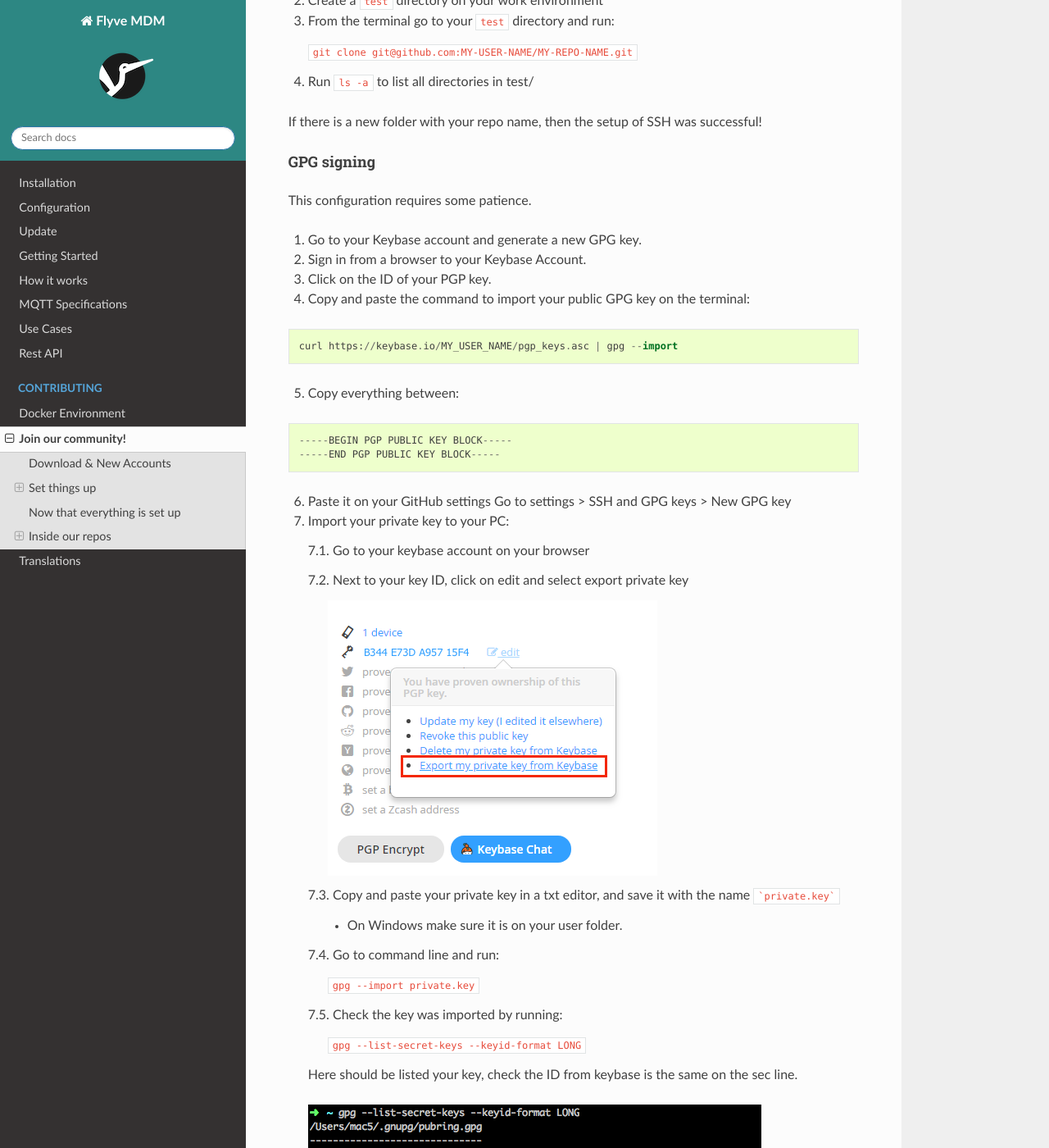
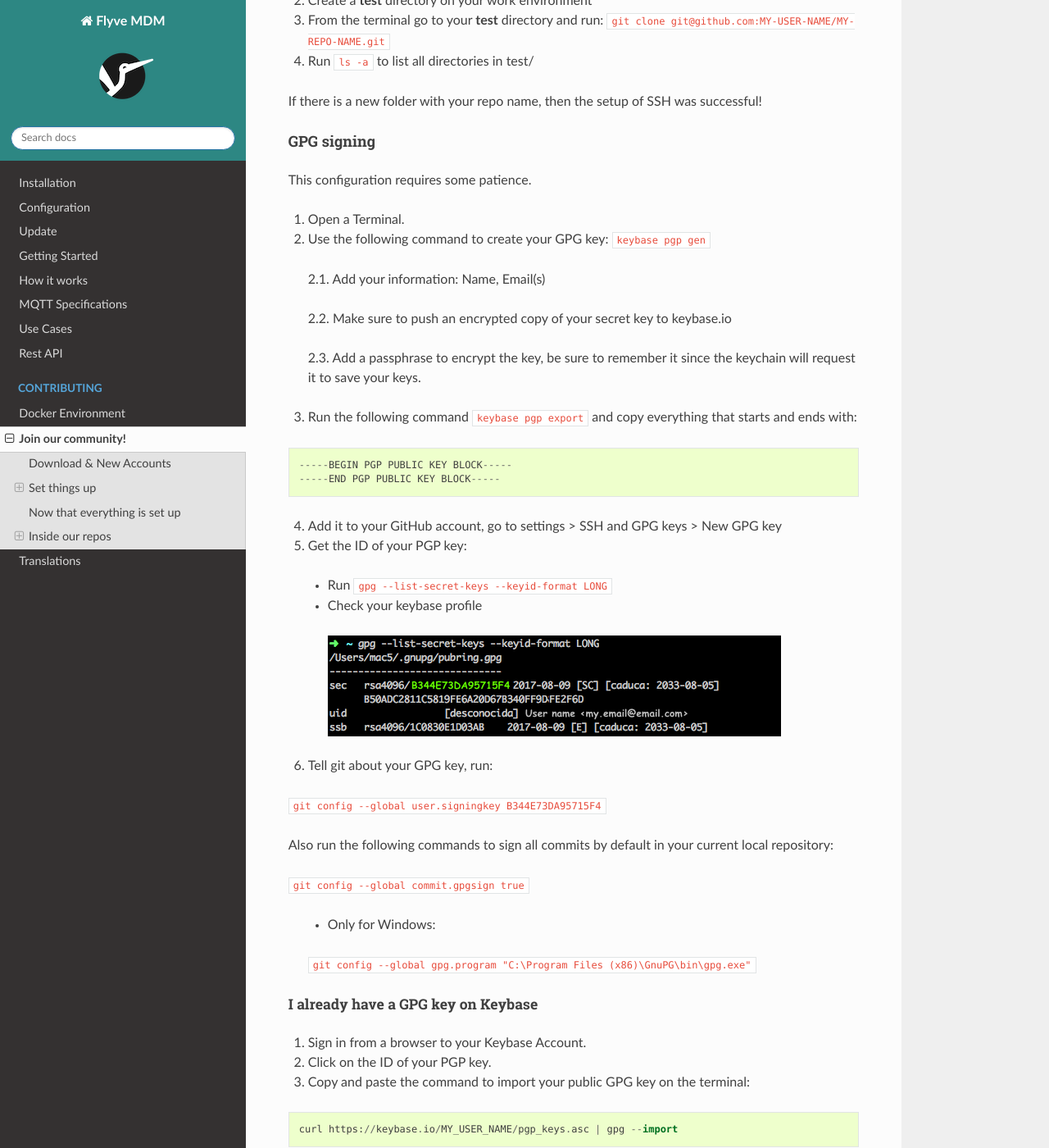
Before and after one commit to flyve-mdm/doc, a Sphinx documentation site: the page built from source/contribute/workflow.rst, in a window 1280 px wide and 1400 px high, scrolled down 1745 px. Shown: the whole window at 82% size. Built offline with Sphinx 7.4.7 and the Read the Docs theme 2.0.0, drawn with Linux system fonts in a browser that asks for light colours; some of the changed text lies outside the part shown.

Commit message:
docs(contribute): add commands to gpg
add steps to create privete key
add steps to add key from keybase account

Signed-off-by: Naylin Medina <nmedina@teclib.com>

````diff
--- a/source/contribute/workflow.rst
+++ b/source/contribute/workflow.rst
@@ -17,7 +17,7 @@
 * `Download GPG command line tools <https://www.gnupg.org/download/>`_
 * `Telegram account <https://telegram.org/>`_
 * `GitHub account <https://github.com/>`_
-* `Keybase Account <https://keybase.io/>`_
+* `Download Keybase <https://keybase.io/>`_
 
 Set things up
 -------------
@@ -63,11 +63,9 @@
 
 1. `Create a Test Repository on GitHub <https://help.github.com/articles/create-a-repo/>`_
 
-2. Create a ``test`` directory on your work environment
+2. Create a **test** directory on your work environment
 
-3. From the terminal go to your ``test`` directory and run:
-
-   ``git clone git@github.com:MY-USER-NAME/MY-REPO-NAME.git``
+3. From the terminal go to your **test** directory and run: ``git clone git@github.com:MY-USER-NAME/MY-REPO-NAME.git``
 
 4. Run ``ls -a`` to list all directories in test/
 
@@ -78,42 +76,80 @@
 
 This configuration requires some patience.
 
-1. Go to your Keybase account and generate a new GPG key.
-2. Sign in from a browser to your Keybase Account.
-3. Click on the ID of your PGP key.
-4. Copy and paste the command to import your public GPG key on the terminal:
+1. Open a Terminal.
+2. Use the following command to create your GPG key: ``keybase pgp gen``
 
-.. code::
+  2.1. Add your information: Name, Email(s)
 
-   curl https://keybase.io/MY_USER_NAME/pgp_keys.asc | gpg --import
+  2.2. Make sure to push an encrypted copy of your secret key to keybase.io
 
-5. Copy everything between:
+  2.3. Add a passphrase to encrypt the key, be sure to remember it since the keychain will request it to save your keys.
+
+3. Run the following command ``keybase pgp export`` and copy everything that starts and ends with:
 
 .. code::
 
     -----BEGIN PGP PUBLIC KEY BLOCK-----
     -----END PGP PUBLIC KEY BLOCK-----
 
-6. Paste it on your GitHub settings
-   Go to settings > SSH and GPG keys > New GPG key
-7. Import your private key to your PC:
+4. Add it to your GitHub account, go to settings > SSH and GPG keys > New GPG key
 
-   7.1. Go to your keybase account on your browser
+5. Get the ID of your PGP key:
 
-   7.2. Next to your key ID, click on edit and select export private key
+  * Run ``gpg --list-secret-keys --keyid-format LONG``
+  * Check your keybase profile
+
+   .. image:: images/check-key-id-terminal.png
+      :alt: Key ID on terminal
+
+6. Tell git about your GPG key, run:
+
+``git config --global user.signingkey B344E73DA95715F4``
+
+Also run the following commands to sign all commits by default in your current local repository:
+
+``git config --global commit.gpgsign true``
+
+  * Only for Windows:
+
+  ``git config --global gpg.program "C:\Program Files (x86)\GnuPG\bin\gpg.exe"``
+
+I already have a GPG key on Keybase
+$$$$$$$$$$$$$$$$$$$$$$$$$$$$$$$$$$$
+
+1. Sign in from a browser to your Keybase Account.
+2. Click on the ID of your PGP key.
+3. Copy and paste the command to import your public GPG key on the terminal:
+
+.. code::
+
+   curl https://keybase.io/MY_USER_NAME/pgp_keys.asc | gpg --import
+
+4. Add it to your GitHub account, go to settings > SSH and GPG keys > New GPG key
+
+.. code::
+
+    -----BEGIN PGP PUBLIC KEY BLOCK-----
+    -----END PGP PUBLIC KEY BLOCK-----
+
+5. Import your private key to your PC:
+
+   5.1. Go to your keybase account on your browser
+
+   5.2. Next to your key ID, click on edit and select export private key
 
       .. image:: images/export-private-key.png
          :alt: Export private key from keybase
 
-   7.3. Copy and paste your private key in a txt editor, and save it with the name ```private.key```
+   5.3. Copy and paste your private key in a txt editor, and save it with the name ``private.key``
 
        * On Windows make sure it is on your user folder.
 
-   7.4. Go to command line and run:
+   5.4. Go to command line and run:
 
       ``gpg --import private.key``
 
-   7.5. Check the key was imported by running:
+   5.5. Check the key was imported by running:
 
       ``gpg --list-secret-keys --keyid-format LONG``
 
````
Also changed, not shown: other parts of source/contribute/workflow.rst (+1 -1 lines).
